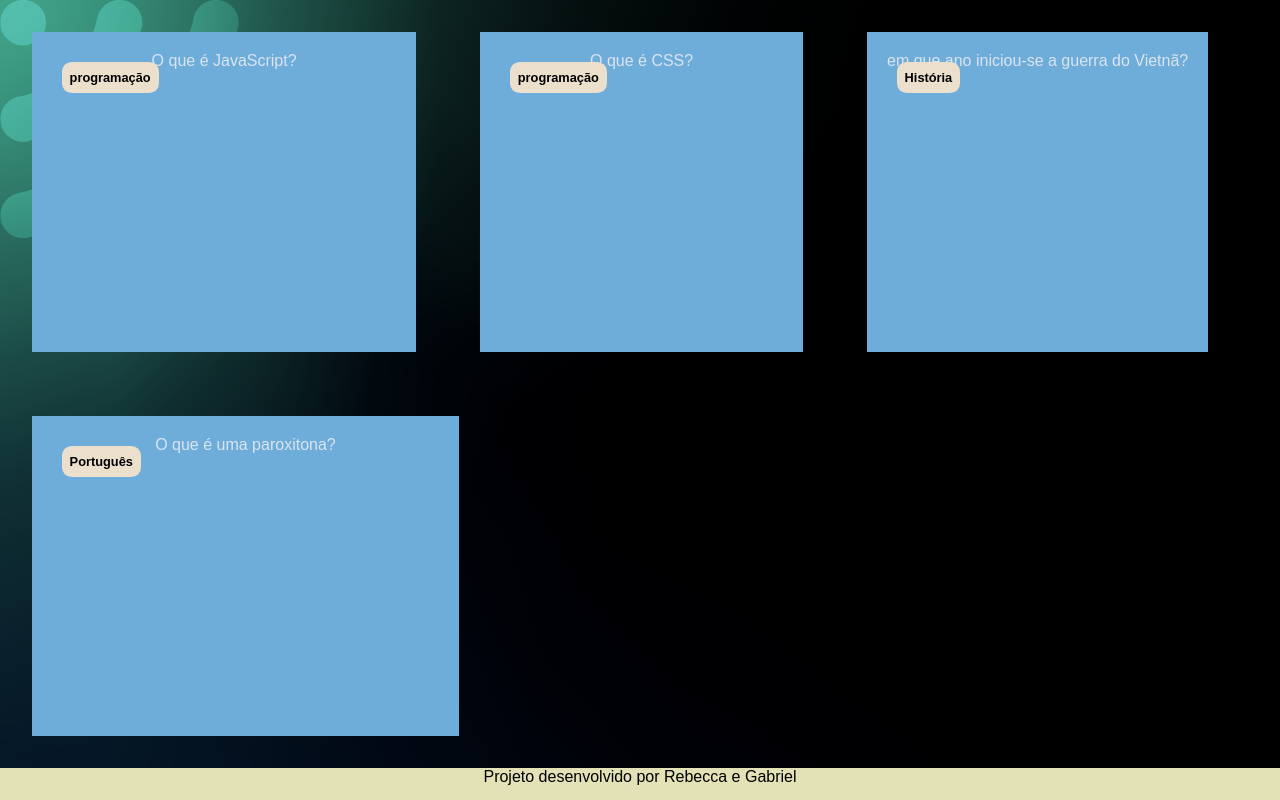
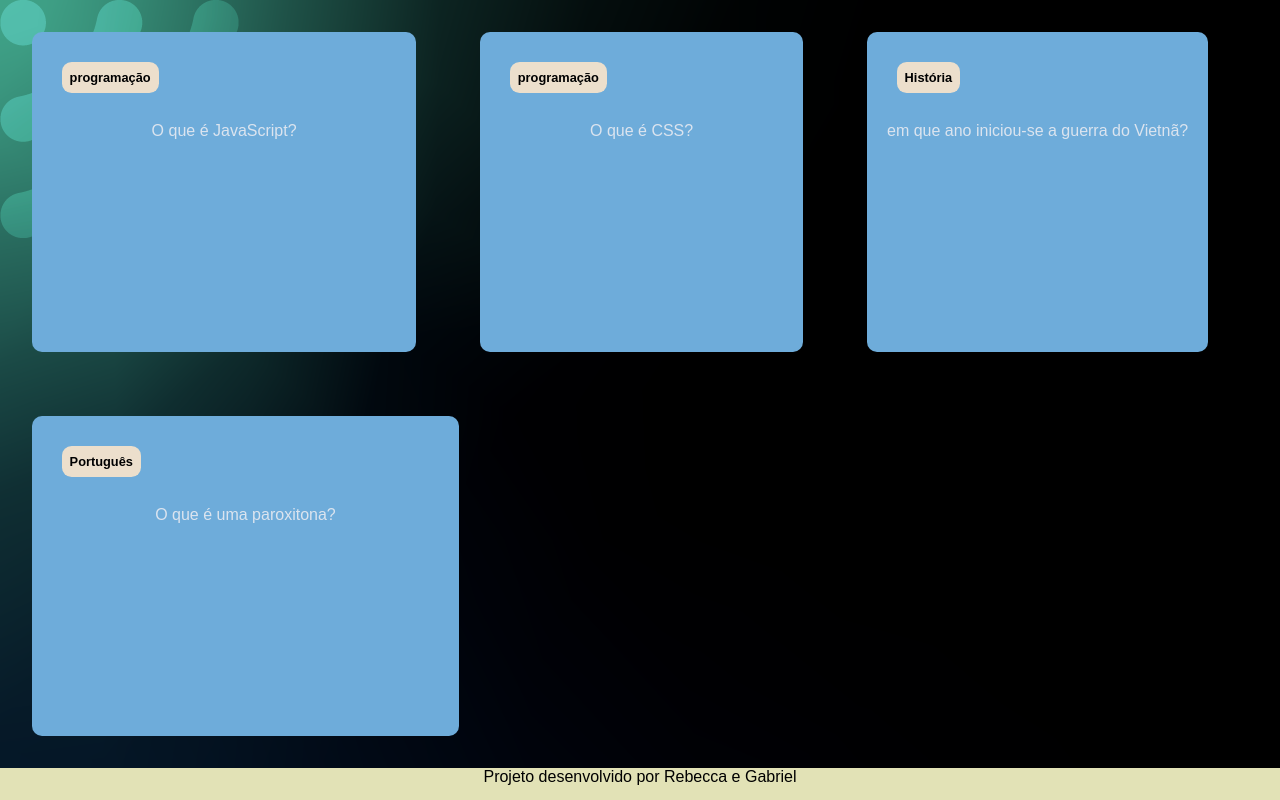
Before and after one commit to RebeccaPetrucci/3tri2f, a plain HTML site: page index.html in a window 1280 px wide. Drawn offline with Linux system fonts and the light colour scheme; a web font is replaced by a local one.

Commit message:
Add files via upload

```diff
--- a/assets/style.css
+++ b/assets/style.css
@@ -34,13 +34,14 @@ footer p{
     margin: 2rem;
     height: 20rem;
     background-color: #6EACDA;
+    border-radius: 10px;
 }
 .cartao:hover .cartao-conteudo{
     transform: rotateY(180deg);
 }
 .cartao-conteudo{
     text-align: center;
-    height: 100%;
+    height: 80%;
     padding: 20px;
     transform-style: preserve-3d;
     transition: transform 500ms ease-in-out;
@@ -70,3 +71,6 @@ backface-visibility: hidden;
 .cartao-conteudo-resposta{
 transform: rotateY(180deg);
 }
+.cartao-conteudo-pergunta{
+    padding-top: 70px;
+}
```
